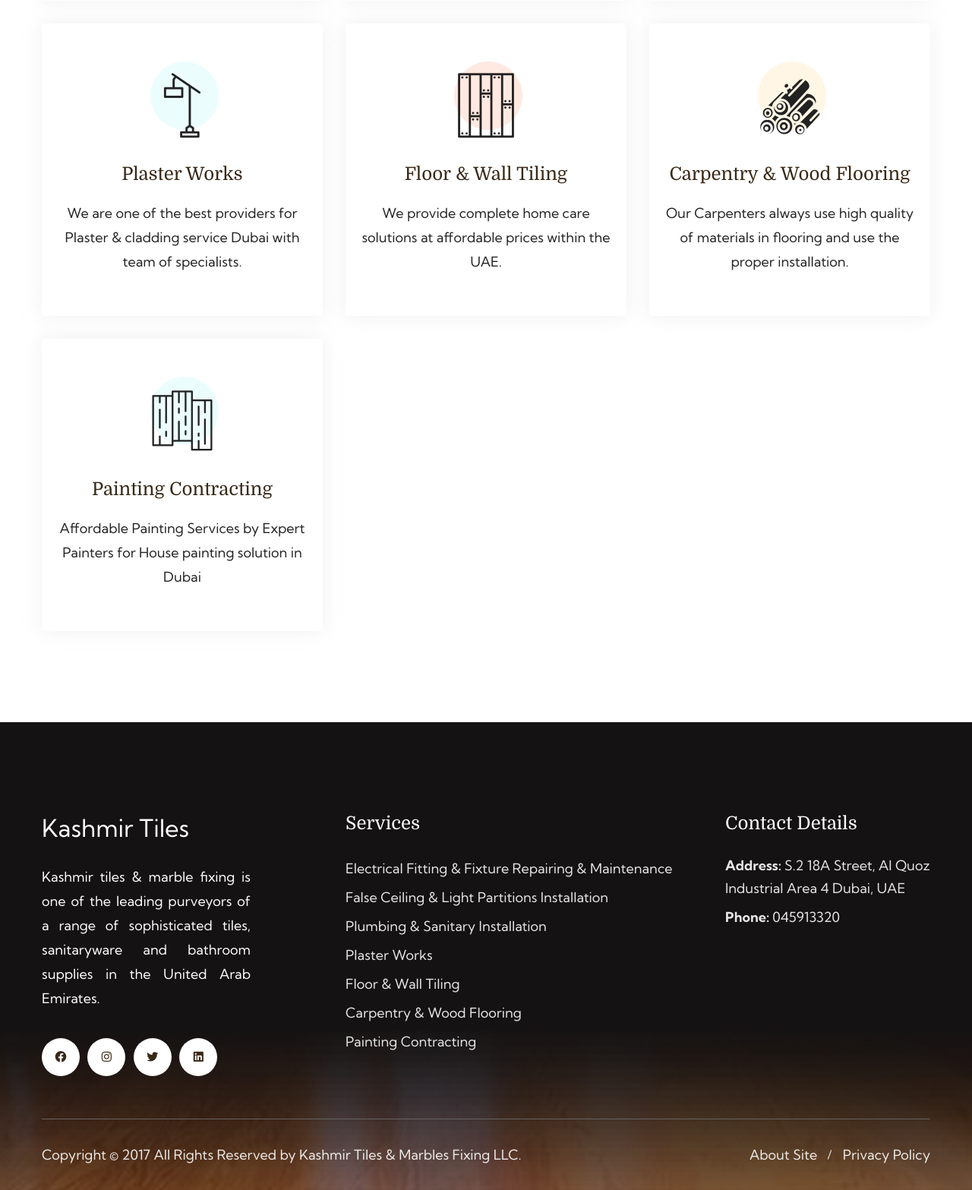
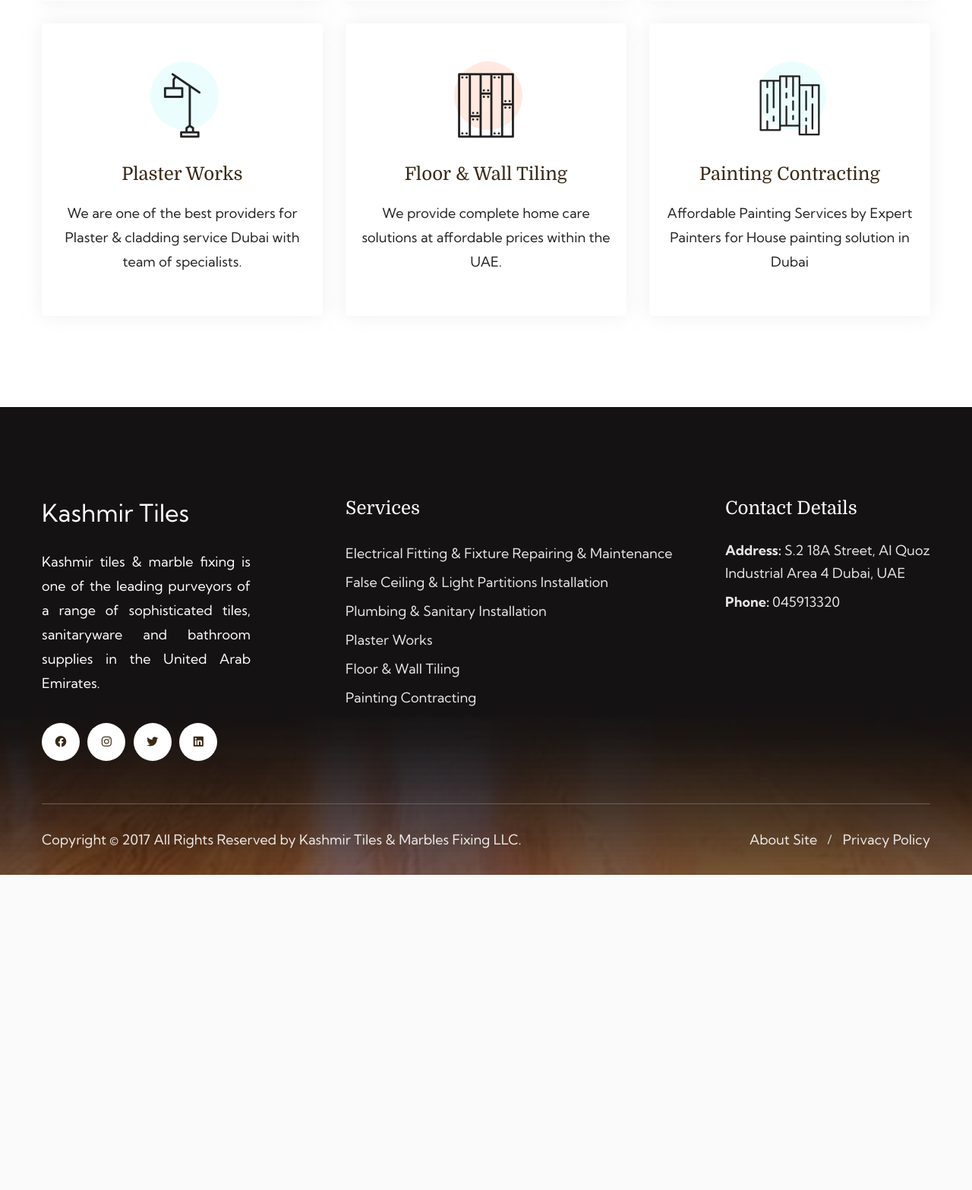
Before and after one commit to sajib0028/tiles-company, a PHP site: page /services in a window 1280 px wide. Shown: the part 1271-2838 px from the top of the page at 76% size. After the commit the page ends 2423 px from the top, so only its background shows below. Run offline with PHP 8.4, Linux system fonts and the light colour scheme.

Commit message:
One service removed

```diff
--- a/electrical-fitting.php
+++ b/electrical-fitting.php
@@ -164,7 +164,7 @@
                                                 <li><a href="plumbing-sanitary.php">Plumbing & Sanitary Installation </a></li>
                                                 <li><a href="plaster.php">Plaster Works</a></li>
                                                 <li><a href="floor-wall-tiling.php">Floor & Wall Tiling</a></li>
-                                                <li><a href="carpentry-wood-flooring.php">Carpentry & Wood Flooring</a></li>
+                                               <!--  <li><a href="carpentry-wood-flooring.php">Carpentry & Wood Flooring</a></li> -->
                                                 <li><a href="painting-contract.php">Painting Contracting</a></li>
                                     </ul>
                                 </div>
--- a/false-ceiling.php
+++ b/false-ceiling.php
@@ -164,7 +164,7 @@
                                                 <li><a href="plumbing-sanitary.php">Plumbing & Sanitary Installation </a></li>
                                                 <li><a href="plaster.php">Plaster Works</a></li>
                                                 <li><a href="floor-wall-tiling.php">Floor & Wall Tiling</a></li>
-                                                <li><a href="carpentry-wood-flooring.php">Carpentry & Wood Flooring</a></li>
+                                               <!--  <li><a href="carpentry-wood-flooring.php">Carpentry & Wood Flooring</a></li> -->
                                                 <li><a href="painting-contract.php">Painting Contracting</a></li>
                                     </ul>
                                 </div>
--- a/floor-wall-tiling.php
+++ b/floor-wall-tiling.php
@@ -164,7 +164,7 @@
                                                 <li><a href="plumbing-sanitary.php">Plumbing & Sanitary Installation </a></li>
                                                 <li><a href="plaster.php">Plaster Works</a></li>
                                                 <li class="active"><a href="floor-wall-tiling.php">Floor & Wall Tiling</a></li>
-                                                <li><a href="carpentry-wood-flooring.php">Carpentry & Wood Flooring</a></li>
+                                             <!--    <li><a href="carpentry-wood-flooring.php">Carpentry & Wood Flooring</a></li> -->
                                                 <li><a href="painting-contract.php">Painting Contracting</a></li>
                                     </ul>
                                 </div>
--- a/includes/footer.php
+++ b/includes/footer.php
@@ -48,7 +48,7 @@
                                                 <li class="footer-widget__services-list-item"><a href="plumbing-sanitary.php">Plumbing & Sanitary Installation </a></li>
                                                 <li class="footer-widget__services-list-item"><a href="plaster.php">Plaster Works</a></li>
                                                 <li class="footer-widget__services-list-item"><a href="floor-wall-tiling.php">Floor & Wall Tiling</a></li>
-                                                <li class="footer-widget__services-list-item"><a href="carpentry-wood-flooring.php">Carpentry & Wood Flooring</a></li>
+                                                <!-- <li class="footer-widget__services-list-item"><a href="carpentry-wood-flooring.php">Carpentry & Wood Flooring</a></li> -->
                                                 <li class="footer-widget__services-list-item"><a href="painting-contract.php">Painting Contracting</a></li>
                                             </ul>
                                         </div>
--- a/includes/header.php
+++ b/includes/header.php
@@ -38,7 +38,7 @@
                                                 <li><a href="plumbing-sanitary.php">Plumbing & Sanitary Installation </a></li>
                                                 <li><a href="plaster.php">Plaster Works</a></li>
                                                 <li><a href="floor-wall-tiling.php">Floor & Wall Tiling</a></li>
-                                                <li><a href="carpentry-wood-flooring.php">Carpentry & Wood Flooring</a></li>
+                                               <!--  <li><a href="carpentry-wood-flooring.php">Carpentry & Wood Flooring</a></li> -->
                                                 <li><a href="painting-contract.php">Painting Contracting</a></li>
                                             </ul>
                                         </li>
--- a/index.php
+++ b/index.php
@@ -376,7 +376,7 @@
                     <!--End Single Services One-->
 
                      <!--Start Single Services One-->
-                    <div class="col-xl-4 col-lg-4 wow fadeInLeft" data-wow-delay="500ms" data-wow-duration="1500ms">
+                 <!--    <div class="col-xl-4 col-lg-4 wow fadeInLeft" data-wow-delay="500ms" data-wow-duration="1500ms">
                         <div class="services-one__single text-center">
                             <div class="services-one__single-icon bg3">
                                 <span class="icon-wood-pile-svgrepo-com"></span>
@@ -386,7 +386,7 @@
                                 <p>Our Carpenters always use high quality of materials in  flooring and use the proper installation. </p>
                             </div>
                         </div>
-                    </div>
+                    </div> -->
                     <!--End Single Services One-->
 
                      <!--Start Single Services One-->
--- a/painting-contract.php
+++ b/painting-contract.php
@@ -164,7 +164,7 @@
                                                 <li><a href="plumbing-sanitary.php">Plumbing & Sanitary Installation </a></li>
                                                 <li><a href="plaster.php">Plaster Works</a></li>
                                                 <li><a href="floor-wall-tiling.php">Floor & Wall Tiling</a></li>
-                                                <li><a href="carpentry-wood-flooring.php">Carpentry & Wood Flooring</a></li>
+                                                <!-- <li><a href="carpentry-wood-flooring.php">Carpentry & Wood Flooring</a></li> -->
                                                 <li class="active"><a href="painting-contract.php">Painting Contracting</a></li>
                                     </ul>
                                 </div>
--- a/plaster.php
+++ b/plaster.php
@@ -164,7 +164,7 @@
                                                 <li><a href="plumbing-sanitary.php">Plumbing & Sanitary Installation </a></li>
                                                 <li class="active"><a href="plaster.php">Plaster Works</a></li>
                                                 <li><a href="floor-wall-tiling.php">Floor & Wall Tiling</a></li>
-                                                <li><a href="carpentry-wood-flooring.php">Carpentry & Wood Flooring</a></li>
+                                                <!-- <li><a href="carpentry-wood-flooring.php">Carpentry & Wood Flooring</a></li> -->
                                                 <li><a href="painting-contract.php">Painting Contracting</a></li>
                                     </ul>
                                 </div>
--- a/plumbing-sanitary.php
+++ b/plumbing-sanitary.php
@@ -164,7 +164,7 @@
                                                 <li class="active"><a href="plumbing-sanitary.php">Plumbing & Sanitary Installation </a></li>
                                                 <li><a href="plaster.php">Plaster Works</a></li>
                                                 <li><a href="floor-wall-tiling.php">Floor & Wall Tiling</a></li>
-                                                <li><a href="carpentry-wood-flooring.php">Carpentry & Wood Flooring</a></li>
+                                                <!-- <li><a href="carpentry-wood-flooring.php">Carpentry & Wood Flooring</a></li> -->
                                                 <li><a href="painting-contract.php">Painting Contracting</a></li>
                                     </ul>
                                 </div>
--- a/services.php
+++ b/services.php
@@ -121,7 +121,7 @@
                     <!--End Single Services One-->
 
                      <!--Start Single Services One-->
-                    <div class="col-xl-4 col-lg-4 wow fadeInLeft" data-wow-delay="1000ms" data-wow-duration="1500ms">
+                    <!-- <div class="col-xl-4 col-lg-4 wow fadeInLeft" data-wow-delay="1000ms" data-wow-duration="1500ms">
                         <div class="services-one__single text-center">
                             <div class="services-one__single-icon bg3">
                                 <span class="icon-wood-pile-svgrepo-com"></span>
@@ -131,12 +131,12 @@
                                 <p>Our Carpenters always use high quality of materials in flooring and use the proper installation. </p>
                             </div>
                         </div>
-                    </div>
+                    </div> -->
                     <!--End Single Services One-->
 
                      <!--Start Single Services One-->
 
-                    <div class="col-xl-4 col-lg-4 wow fadeInLeft" data-wow-delay="1200ms" data-wow-duration="1500ms">
+                    <div class="col-xl-4 col-lg-4 wow fadeInLeft" data-wow-delay="1000ms" data-wow-duration="1500ms">
                         <div class="services-one__single text-center">
                             <div class="services-one__single-icon bg">
                                 <span class="icon-wood-board"></span>
```
